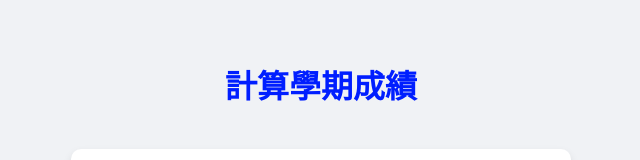
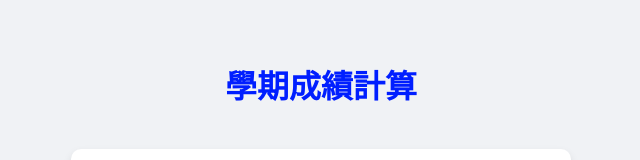
Before and after one commit to zichun808/zichun808.github.io, a plain HTML site: page index.html in a window 1280 px wide. Shown: the top 160 px of the page, without its empty margins (319-959 px from the left). Drawn offline with Linux system fonts and the light colour scheme.

Commit message:
Update index.html

```diff
--- a/index.html
+++ b/index.html
@@ -95,7 +95,7 @@
 
 </head>
 <body>
-    <h1>計算學期成績</h1>
+    <h1>學期成績計算</h1>
     <form id="score-form">
         <label for="score1">第一次段考成績:</label>
         <input type="number" id="score1" name="score1" placeholder="必填" min="0" max="100" required>
```
